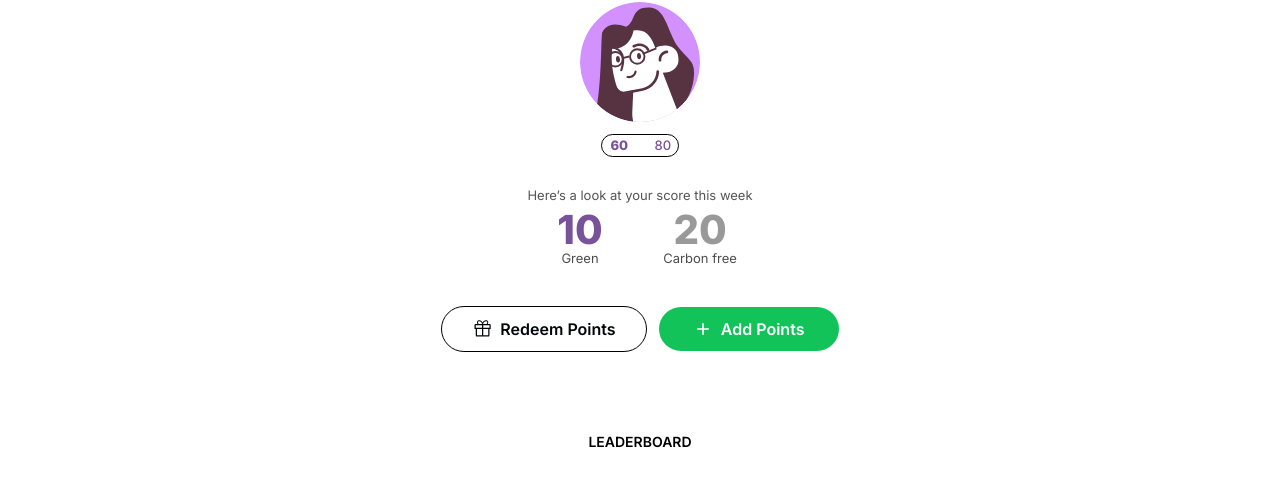
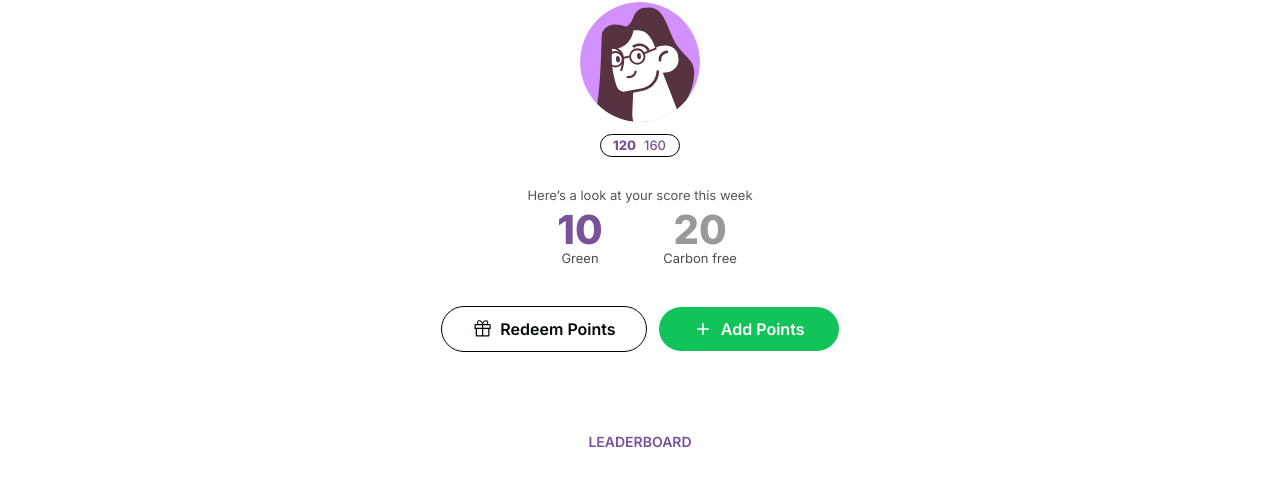
Before and after one commit to Kaizen-ATG/gv-frontend, a React (Create React App) app: page /dashboard in a window 1280 px wide. Shown: the part 205-696 px from the top of the page. Built offline with nearby package versions, Linux system fonts and the light colour scheme.

Commit message:
changes made to dashboard

```diff
--- a/src/components/LeaderBoardSection/LeaderboardElements.js
+++ b/src/components/LeaderBoardSection/LeaderboardElements.js
@@ -3,6 +3,7 @@ import styled from "styled-components";
 export const SectionCaption = styled.p`
   font-weight: 600;
   font-size: 14px;
+  color: #785399;
   text-transform: uppercase;
   text-align: center;
   margin: 0 auto 24px;
@@ -15,4 +16,8 @@ export const SectionCellGroup = styled.div`
   max-width: 800px;
   margin: 0 auto 100px;
   display: grid;
+
+  @media (max-width: 640px) {
+    margin: 0 auto 20px;
+  }
 `;
--- a/src/components/ProfileSection/ProfileSectionElements.js
+++ b/src/components/ProfileSection/ProfileSectionElements.js
@@ -42,9 +42,9 @@ export const PlayerPoints = styled.div`
   margin: 12px 0 0;
   display: grid;
   grid-template-columns: 1fr 1fr;
-  grid-gap: 24px;
+  grid-gap: 8px;
   border: 1px solid black;
-  padding: 4px;
+  padding: 4px 8px;
   border-radius: 16px;
   max-width: 80px;
   justify-self: center;
@@ -69,6 +69,7 @@ export const Descarb = styled(SmallText)`
 export const Carbonli = styled.div`
   font-size: 13px;
   font-weight: 500;
+  padding-right: 8px;
   color: #785399;
   align-self: center;
   justify-self: center;
--- a/src/components/Sidebar/SidebarElements.js
+++ b/src/components/Sidebar/SidebarElements.js
@@ -1,7 +1,7 @@
 import styled from "styled-components";
 import { Link as LinkS } from "react-scroll";
 import { Link as LinkR } from "react-router-dom";
-import { FaTimes } from "react-icons/fa";
+import { IoMdClose } from "react-icons/io";
 
 export const SidebarContainer = styled.aside`
   position: fixed;
@@ -19,7 +19,7 @@ export const SidebarContainer = styled.aside`
   /* top: 100; */
 `;
 
-export const CloseIcon = styled(FaTimes)`
+export const CloseIcon = styled(IoMdClose)`
   color: #0d0d0d;
 `;
 
--- a/src/data/staticdata.json
+++ b/src/data/staticdata.json
@@ -4,43 +4,43 @@
       "key": 1,
       "title": "Roger",
       "image": "../../images/avatars/avatar08.svg",
-      "greenpoints": 20,
-      "carbonpoints": 50
+      "greenpoints": 250,
+      "carbonpoints": 490
     },
     {
       "key": 2,
       "title": "Jamie",
       "image": "../images/avatars/avatar02.svg",
-      "greenpoints": 20,
-      "carbonpoints": 50
+      "greenpoints": 210,
+      "carbonpoints": 320
     },
     {
       "key": 3,
       "title": "Beth",
       "image": "/images/avatars/avatar04.svg",
-      "greenpoints": 20,
-      "carbonpoints": 50
+      "greenpoints": 190,
+      "carbonpoints": 280
     },
     {
       "key": 4,
       "title": "Pablo",
       "image": "/images/avatars/avatar07.svg",
-      "greenpoints": 20,
-      "carbonpoints": 50
+      "greenpoints": 160,
+      "carbonpoints": 220
     },
     {
       "key": 5,
       "title": "Judith",
       "image": "/images/avatars/avatar03.svg",
-      "greenpoints": 20,
-      "carbonpoints": 50
+      "greenpoints": 140,
+      "carbonpoints": 210
     },
     {
       "key": 6,
       "title": "Kath",
       "image": "/images/avatars/avatar06.svg",
-      "greenpoints": 20,
-      "carbonpoints": 50
+      "greenpoints": 90,
+      "carbonpoints": 160
     }
   ]
 }
--- a/src/pages/dashboard.js
+++ b/src/pages/dashboard.js
@@ -17,8 +17,8 @@ const Dashboard = () => {
         <Sidebar isOpen={isOpen} toggle={toggle} />
         <Navbar toggle={toggle} />
         <ProfileSection
-          gpoints="60"
-          cpoints="80"
+          gpoints="120"
+          cpoints="160"
           text="Hello Stephany"
           note="Here’s a look at your score this week"
           greenweekpoints="10"
```
Also changed, not shown: 1 other file (tests, documents, lock files or other folders).
